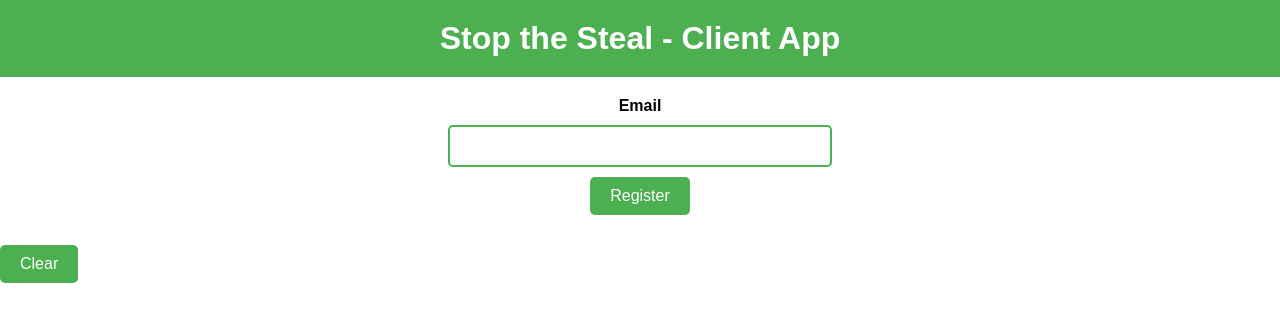
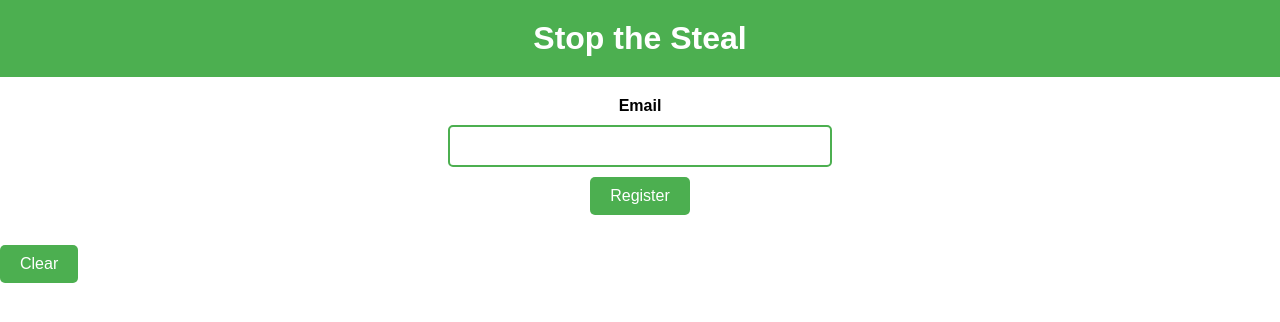
Before and after one commit to ggopalai/sts-client, a plain HTML site: page index.html in a window 1280 px wide. Drawn offline with Linux system fonts and the light colour scheme.

Commit message:
removing client app header

```diff
--- a/index.html
+++ b/index.html
@@ -8,7 +8,7 @@
     <title>Document</title>
 </head>
 <body>
-    <h1>Stop the Steal - Client App</h1>
+    <h1>Stop the Steal</h1>
     <p id="status"></p>
     <div id="prereg">
         <label for="email-input">Email</label>
```
